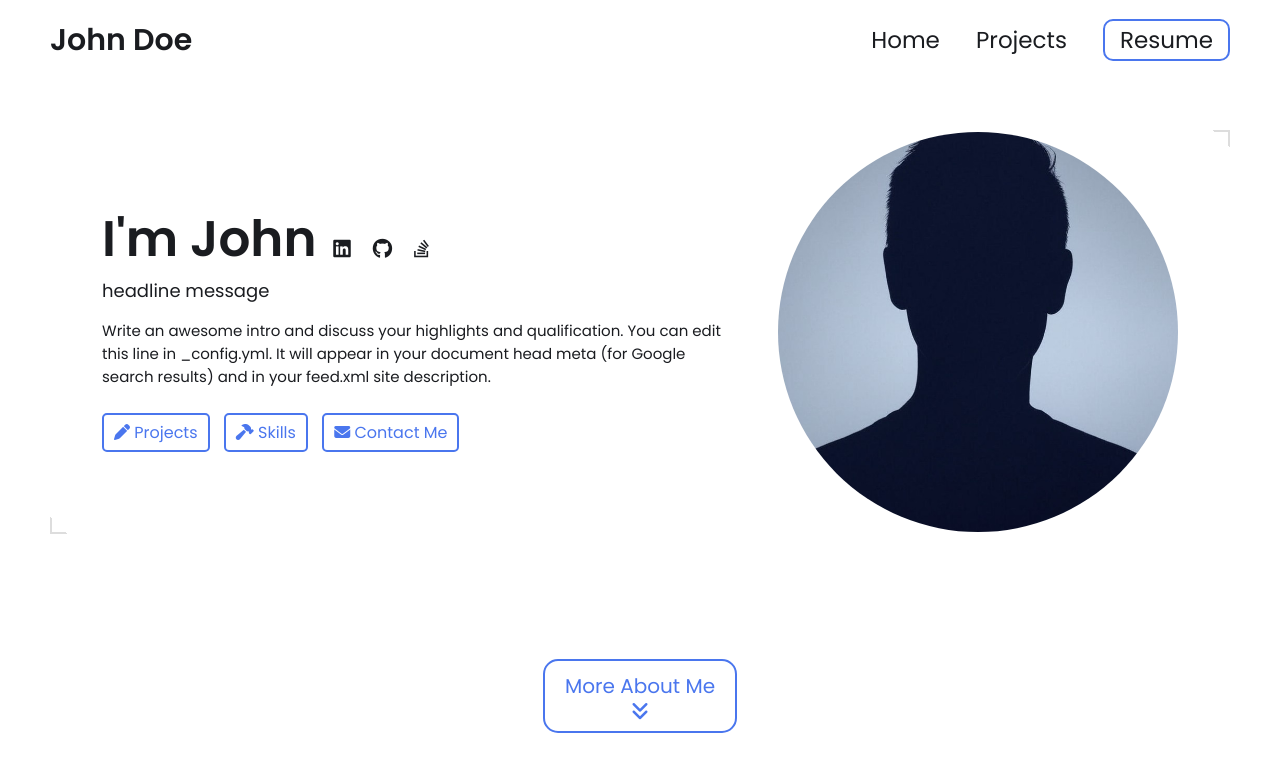
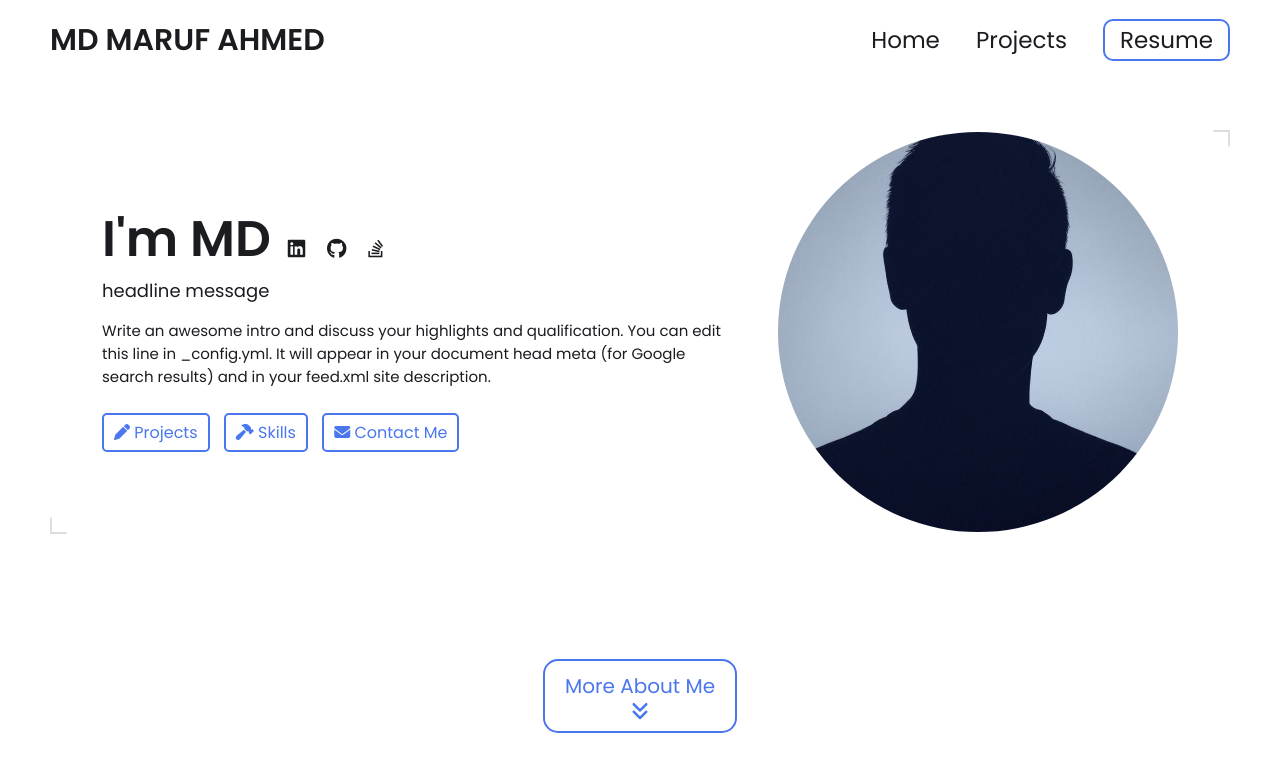
Before and after one commit to maruf066/maruf066.github.io, a Jekyll site: the page built from index.html, in a window 1280 px wide and 900 px high. Shown: the top 772 px of the window. Built offline with Jekyll 4.4.1, drawn with Linux system fonts in a browser that asks for light colours.

Commit message:
Chenge 1

```diff
--- a/_config.yml
+++ b/_config.yml
@@ -7,12 +7,12 @@
 
 # Main Page Setup
 
-title: John Doe's Portfolio # This is what shows up in the tab of the browser
+title: MARUF's Portfolio # This is what shows up in the tab of the browser
 
 
 
 # Hero Section
-name: John Doe
+name: MD MARUF AHMED
 headline: headline message
 description: >- # dont remove this line. this will ignore all new lines until the next section
   Write an awesome intro and discuss your highlights and qualification. You can edit this
@@ -32,7 +32,7 @@ resume-url: https://drive.google.com/file/d/13Z3duVzh-gguPU5r03oJVEE6rV9rd3DS/vi
 
 external-links:    # input only your own url slug. The icons with missing entries will not appear.
   linkedin: test    # https://www.linkedin.com/in/{your url slug}
-  github: leea12    # https://github.com/{your url slug}
+  github: leea12    # https://github.com/{maruf066}
   stackoverflow: test      # https://stackoverflow.com/users/{your url slug}
   medium:            # https://medium.com/@{your url slug}
   x-twitter:   # https://x.com/{your url slug}
```
